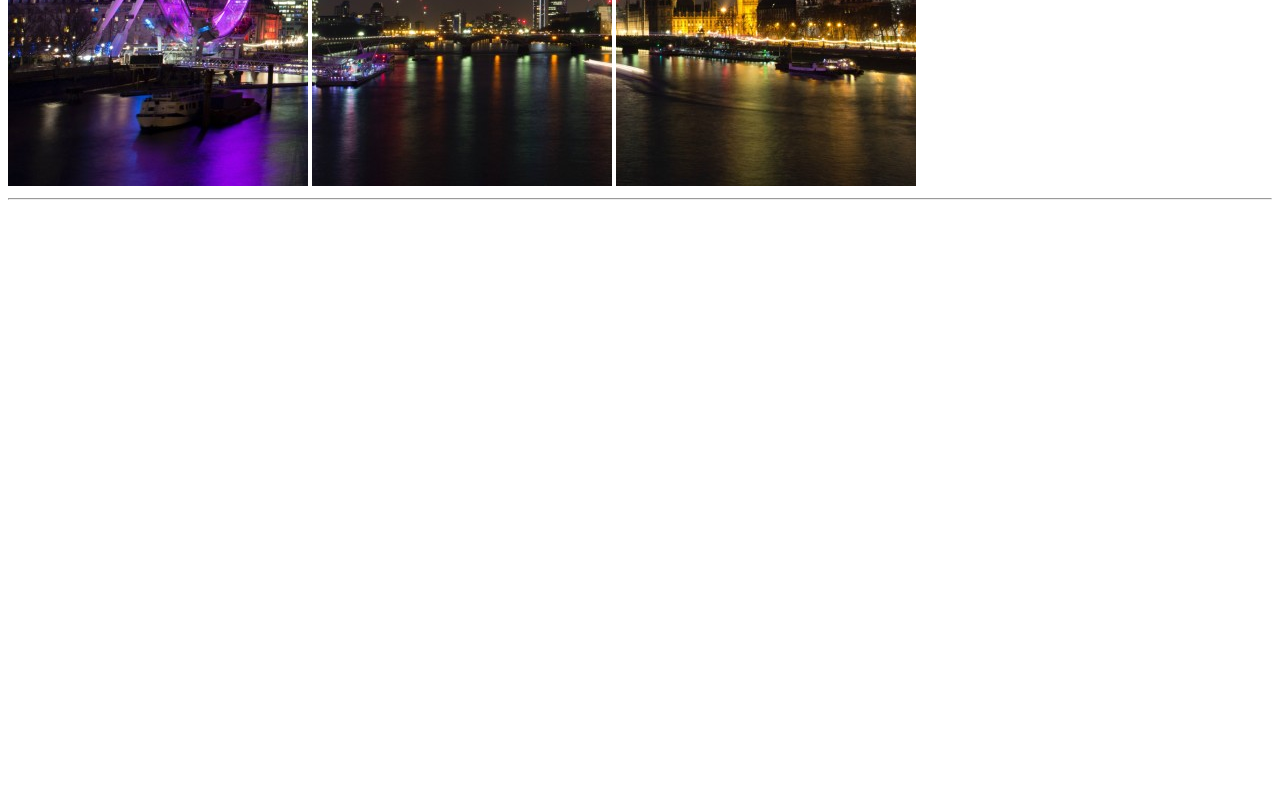
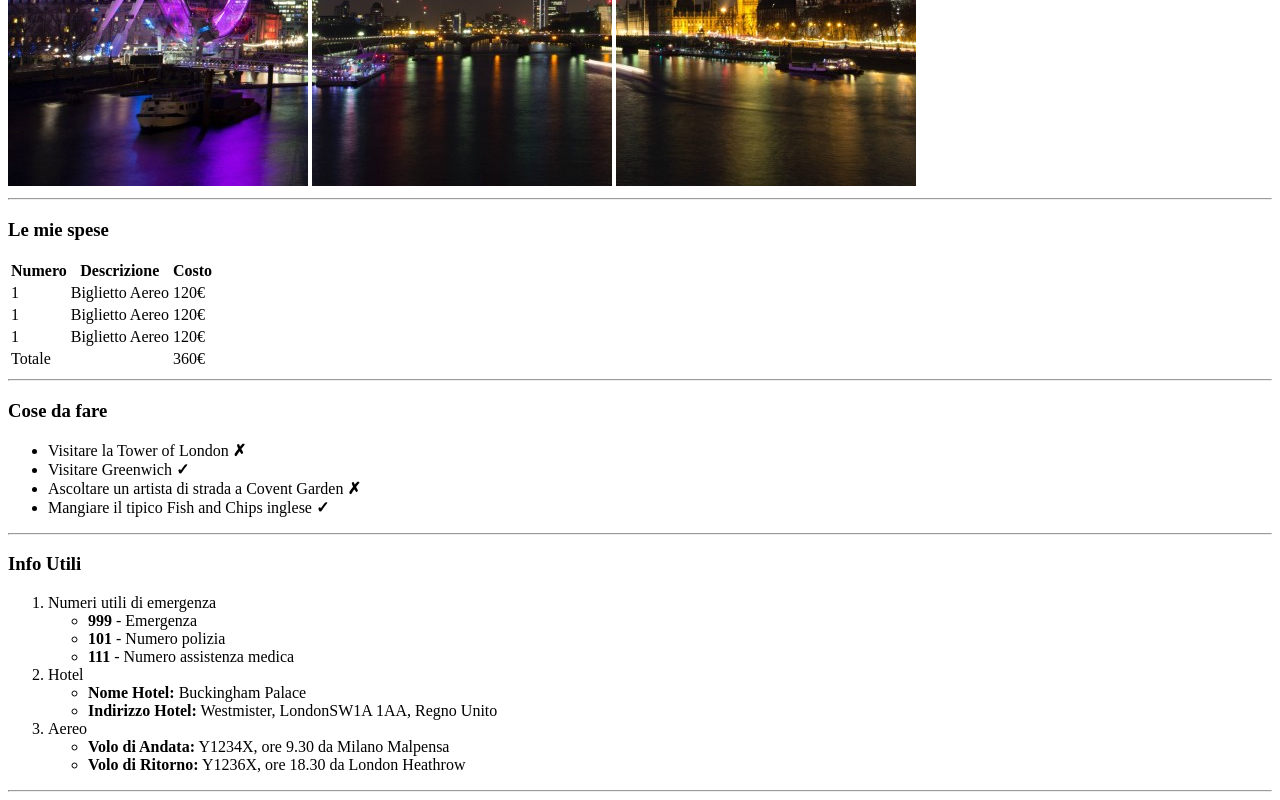
Before and after one commit to Giugurtah/html-london-trip, a plain HTML site: page index.html in a window 1280 px wide. Shown: the part 494-1294 px from the top of the page. Before the commit the page ends 800 px from the top, so only its background shows below. Drawn offline with Linux system fonts and the light colour scheme.

Commit message:
Aggiunta Main

```diff
--- a/index.html
+++ b/index.html
@@ -16,7 +16,88 @@
         <hr>
     </header>
 
-    <main></main>
+    <main>
+        <!--Section dedicata alle spese-->
+        <section>
+            <h3>Le mie spese</h3>
+            <table>
+                <thead>
+                    <tr>
+                        <th>Numero</th>
+                        <th>Descrizione</th>
+                        <th>Costo</th>
+                    </tr>
+                </thead>
+                <tbody>
+                    <tr>
+                        <td>1</td>
+                        <td>Biglietto Aereo</td>
+                        <td>120&euro;</td>
+                    </tr>
+                    <tr>
+                        <td>1</td>
+                        <td>Biglietto Aereo</td>
+                        <td>120&euro;</td>
+                    </tr>
+                    <tr>
+                        <td>1</td>
+                        <td>Biglietto Aereo</td>
+                        <td>120&euro;</td>
+                    </tr>
+                </tbody>
+                <tfoot>
+                    <tr>
+                        <td>Totale</td>
+                        <td></td>
+                        <td>360&euro;</td>
+                    </tr>
+                </tfoot>
+            </table>
+            <hr>
+        </section>
+
+        <!--Section dedicata alla to do list-->
+        <section>
+            <h3>Cose da fare</h3>
+            <ul>
+                <li>Visitare la Tower of London <strong>&cross;</strong></li>
+                <li>Visitare Greenwich <strong>&check;</strong></li>
+                <li>Ascoltare un artista di strada a Covent Garden <strong>&cross;</strong></li>
+                <li>Mangiare il tipico Fish and Chips inglese <strong>&check;</strong></li>
+            </ul>
+            <hr>
+        </section>
+
+        <!--Section dedicata alle info utili-->
+        <section>
+            <h3>Info Utili</h3>
+            <ol>
+                <li>
+                    <div>Numeri utili di emergenza</div>
+                    <ul>
+                        <li><strong>999</strong> - Emergenza</li>
+                        <li><strong>101</strong> - Numero polizia</li>
+                        <li><strong>111</strong> - Numero assistenza medica</li>
+                    </ul>
+                </li>
+                <li>
+                    <div>Hotel</div>
+                    <ul>
+                        <li><strong>Nome Hotel:</strong> Buckingham Palace</li>
+                        <li><strong>Indirizzo Hotel:</strong> Westmister, LondonSW1A 1AA, Regno Unito</li>
+                    </ul>
+                </li>
+                <li>
+                    <div>Aereo</div>
+                    <ul>
+                        <li><strong>Volo di Andata:</strong> Y1234X, ore 9.30 da Milano Malpensa</li>
+                        <li><strong>Volo di Ritorno:</strong> Y1236X, ore 18.30 da London Heathrow</li>
+                    </ul>
+                </li>
+            </ol>
+            <hr>
+        </section>
+    </main>
     <footer></footer>
 </body>
 </html>
```
